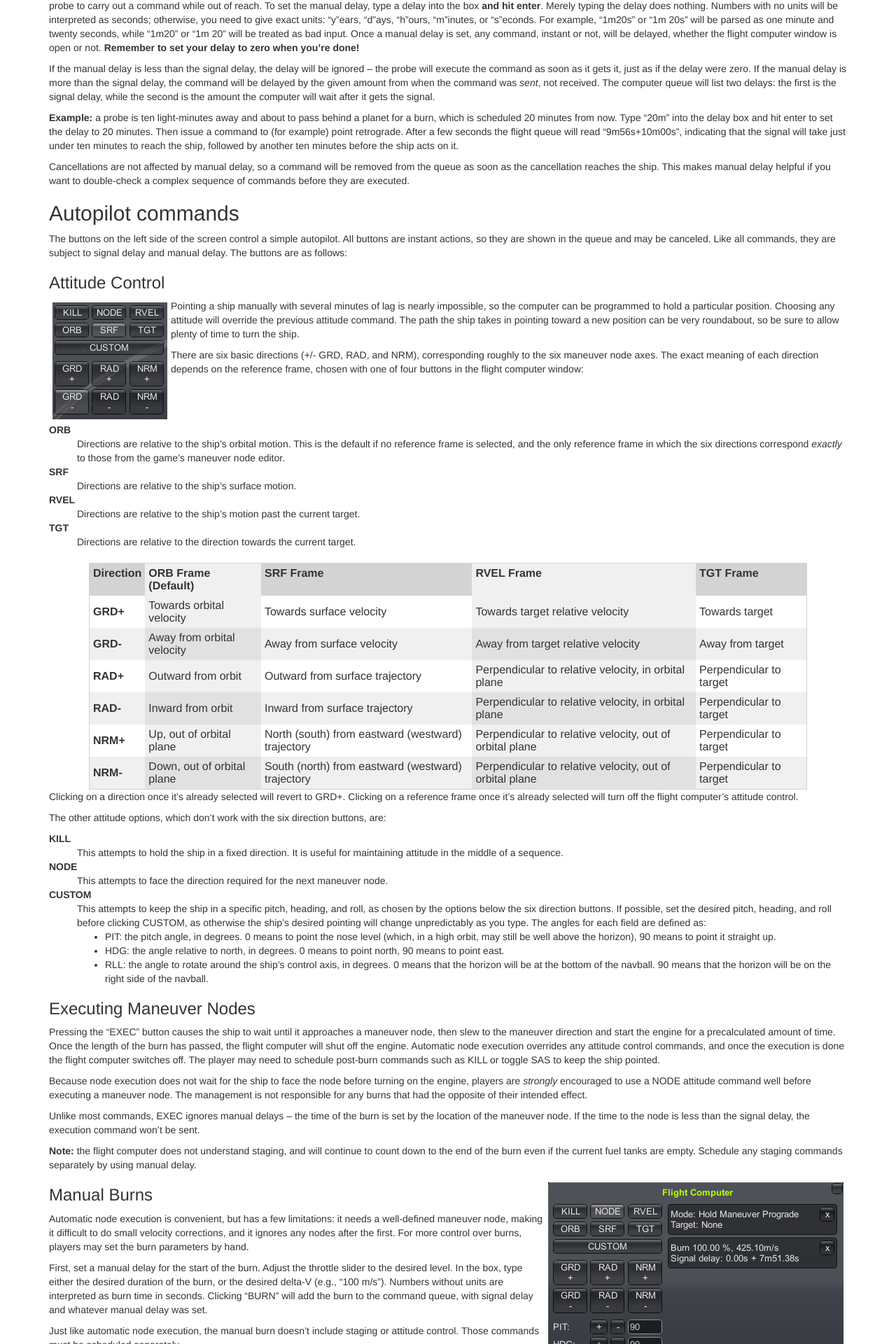
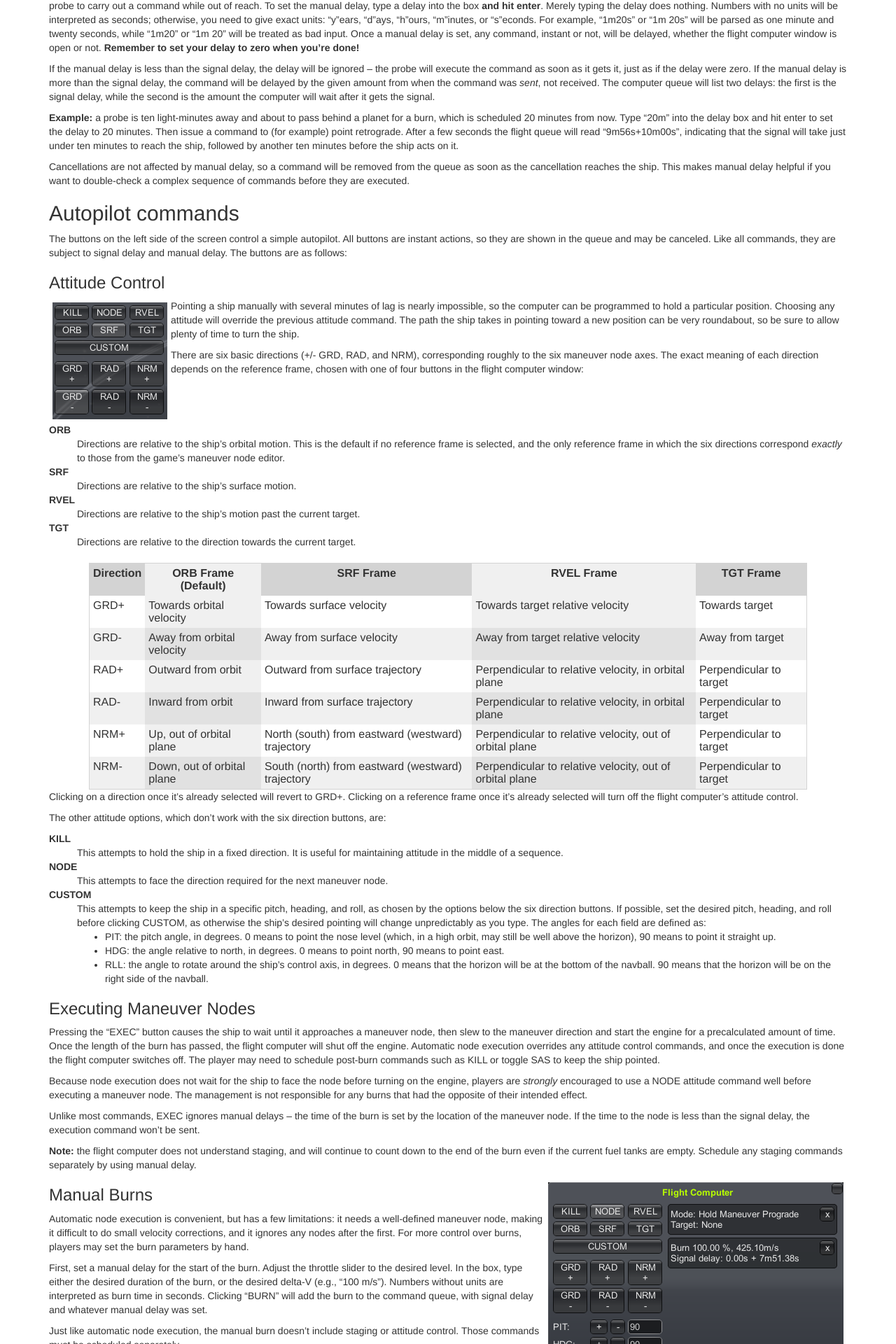
Before and after one commit to RemoteTechnologiesGroup/RemoteTech, a Jekyll site: the page built from guide/comp.md, in a window 1280 px wide. Shown: the part 1034-2954 px from the top of the page at 70% size. Built offline with Jekyll 4.4.1, drawn with Linux system fonts in a browser that asks for light colours; nearby versions of some CDN libraries.

Commit message:
Minor CSS revision

```diff
--- a/stylesheets/main.css
+++ b/stylesheets/main.css
@@ -109,15 +109,19 @@ table.data{
 table.data thead{
 	background-color: lightgrey;
 	vertical-align: top;
+}
+
+table.data thead th {
 	text-align: center;
+	font-weight: bold;
 }
 
 table.data td, table.data th {
 	padding: 5px;
 }
 
-table.data th, table.sidehead td:first-child {
-	font-weight: bold;
+table.data tbody td {
+	vertical-align: top;
 }
 
 table.data tbody tr:nth-child(2n) {
```
